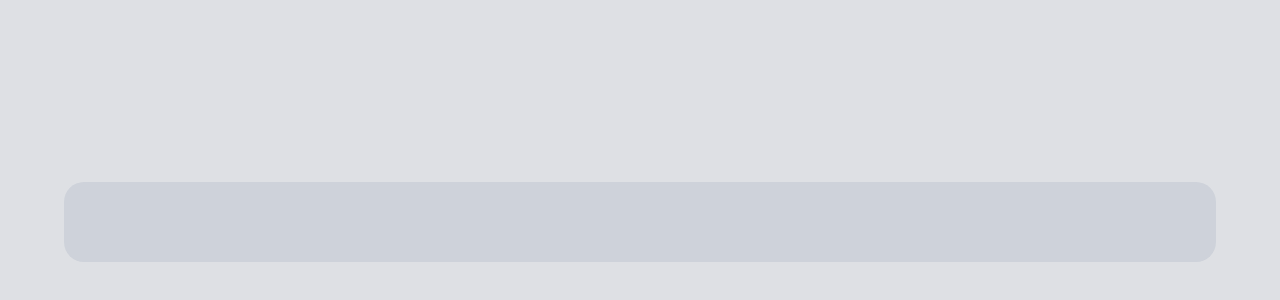
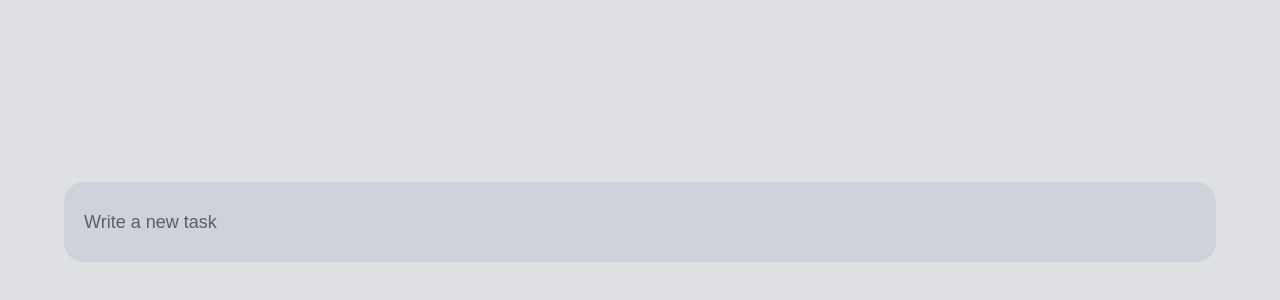
Before and after one commit to biryusal/ToDoFrontend, a React app: page / in a window 1280 px wide. Shown: the part 178-478 px from the top of the page. Built offline with nearby package versions, Linux system fonts and the light colour scheme.

Commit message:
Оживил кнопку свитчера.

```diff
--- a/src/js/components/Todo/Todo.js
+++ b/src/js/components/Todo/Todo.js
@@ -5,12 +5,16 @@ export default () => {
 
   const [todoSwitcher, setTodoSwitcher] = useState(false);
 
+  function switchTodo() {
+    setTodoSwitcher(true);
+  }
+
   return (
     <>
       <header className = "task__header"></header>
       <main className = "task__main">
-        <section className = "task__wrapper">
-
+        <section onClick = {switchTodo} className = "task__wrapper">
+          <span className = "task__text">Write a new task</span>
         </section>
       </main>
       <footer className = "task__footer"></footer>
--- a/src/js/components/Todo/Todo.scss
+++ b/src/js/components/Todo/Todo.scss
@@ -6,6 +6,15 @@
     display: flex;
     justify-content: center;
     align-items: center;
+    @media screen and (min-width: 1440px) {
+      font-size: 20px;
+    }
+    @media screen and (min-width: 768px) and (max-width: 1439px) {
+      font-size: 18px;
+    }
+    @media screen and (max-width: 767px) {
+      font-size: 14px;
+    }
   }
 
   &__wrapper {
@@ -35,4 +44,9 @@
       font-size: 20px;
     }
   }
+
+  &__text {
+    color: #5B5E66;
+    padding: 0 20px;
+  }
 }
```
